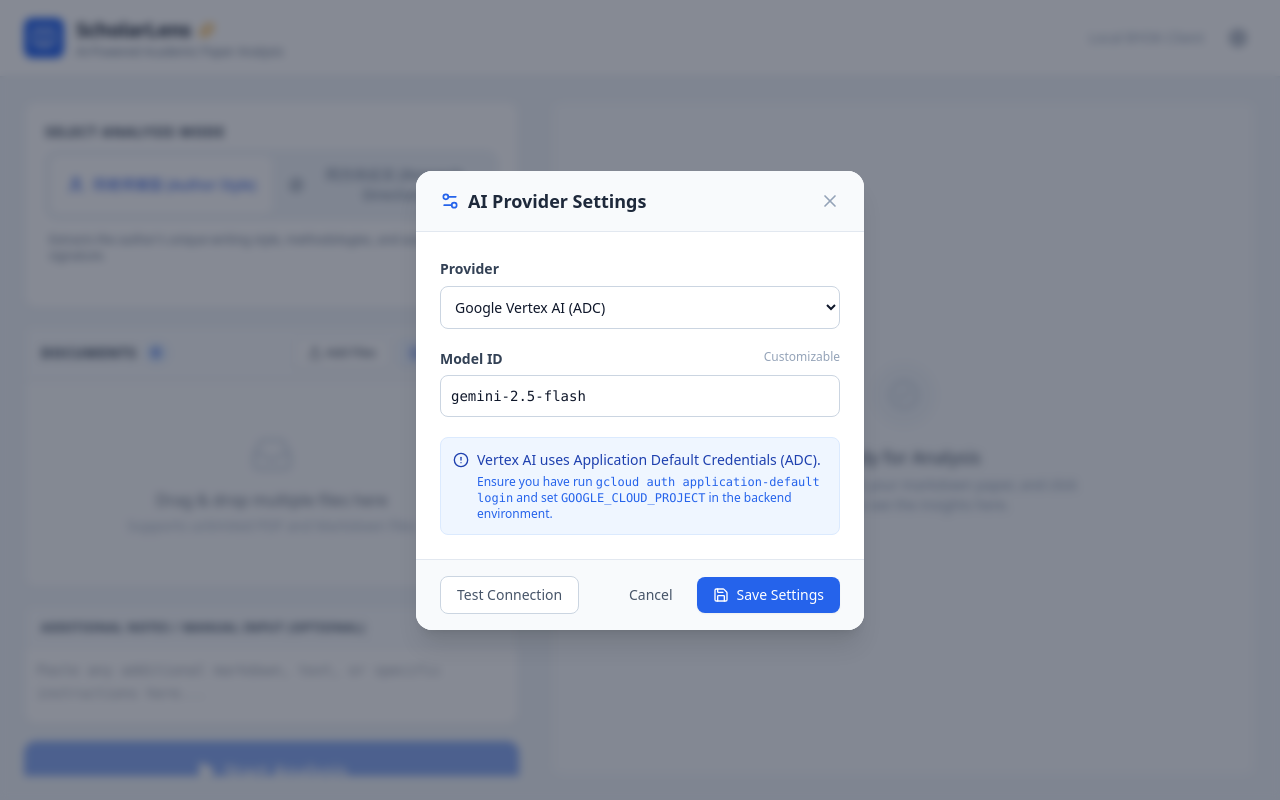
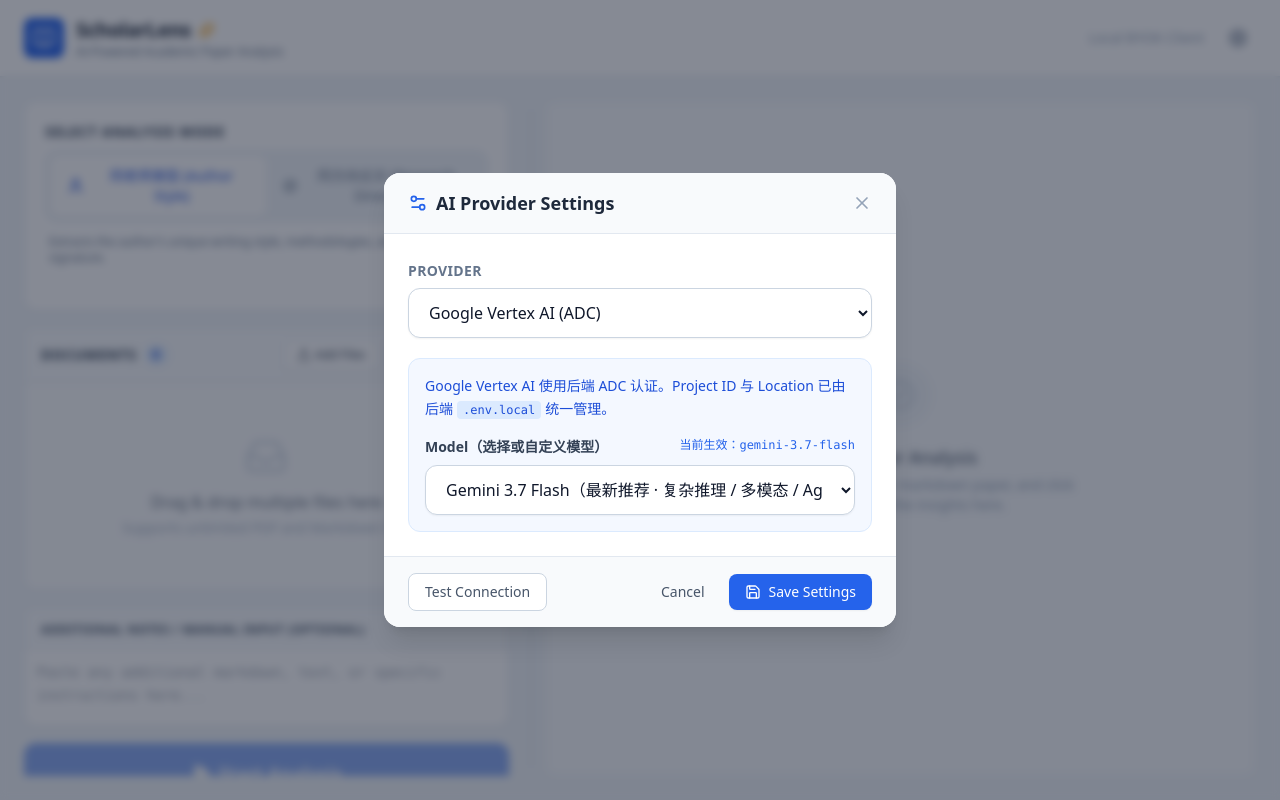
Before and after one commit to Kekeyo/readyscholarlens, a React (Vite) app in the folder frontend/: page / in a window 1280 px wide. Both pictures are taken after a click on the button "AI Provider Settings". Built offline with nearby package versions, Linux system fonts and the light colour scheme.

Commit message:
feat: add resizable layout and improve provider settings

```diff
--- a/frontend/App.tsx
+++ b/frontend/App.tsx
@@ -1,4 +1,4 @@
-import React, { useState, useCallback, useEffect } from 'react';
+import React, { useState, useCallback, useEffect, useRef } from 'react';
 import Header from './components/Header.tsx';
 import ModeSelector from './components/ModeSelector.tsx';
 import DocumentInput from './components/DocumentInput.tsx';
@@ -10,16 +10,24 @@
 
 const DEFAULT_SETTINGS: ProviderSettings = {
   provider: AIProvider.VERTEX,
-  model: 'gemini-2.5-flash',
+  model: 'gemini-3.7-flash',
   apiKey: '',
   baseUrl: ''
 };
+
+const DEFAULT_LEFT_PANE_PERCENT = 40;
+const MIN_LEFT_PANE_PERCENT = 28;
+const MAX_LEFT_PANE_PERCENT = 62;
 
 const App: React.FC = () => {
   const [mode, setMode] = useState<AnalysisMode>(AnalysisMode.AUTHOR);
   const [files, setFiles] = useState<PaperFile[]>([]);
   const [manualText, setManualText] = useState<string>('');
   const [isSettingsOpen, setIsSettingsOpen] = useState(false);
+  const [leftPanePercent, setLeftPanePercent] = useState(DEFAULT_LEFT_PANE_PERCENT);
+  const [isResizing, setIsResizing] = useState(false);
+  const columnsRef = useRef<HTMLDivElement>(null);
+  const resizeFrameRef = useRef<number | null>(null);
 
   const [settings, setSettings] = useState<ProviderSettings>(DEFAULT_SETTINGS);
 
@@ -91,6 +99,56 @@
 
   const isReadyToAnalyze = files.length > 0 || manualText.trim().length > 0;
 
+  const updatePaneWidth = useCallback((clientX: number) => {
+    if (resizeFrameRef.current !== null) {
+      cancelAnimationFrame(resizeFrameRef.current);
+    }
+
+    resizeFrameRef.current = requestAnimationFrame(() => {
+      const columns = columnsRef.current;
+      if (!columns) return;
+
+      const bounds = columns.getBoundingClientRect();
+      const nextPercent = ((clientX - bounds.left) / bounds.width) * 100;
+      setLeftPanePercent(Math.min(MAX_LEFT_PANE_PERCENT, Math.max(MIN_LEFT_PANE_PERCENT, nextPercent)));
+      resizeFrameRef.current = null;
+    });
+  }, []);
+
+  const handleResizeStart = useCallback((event: React.PointerEvent<HTMLDivElement>) => {
+    event.preventDefault();
+    event.currentTarget.setPointerCapture(event.pointerId);
+    setIsResizing(true);
+    updatePaneWidth(event.clientX);
+  }, [updatePaneWidth]);
+
+  const handleResizeMove = useCallback((event: React.PointerEvent<HTMLDivElement>) => {
+    if (!isResizing) return;
+    updatePaneWidth(event.clientX);
+  }, [isResizing, updatePaneWidth]);
+
+  const handleResizeEnd = useCallback((event: React.PointerEvent<HTMLDivElement>) => {
+    if (event.currentTarget.hasPointerCapture(event.pointerId)) {
+      event.currentTarget.releasePointerCapture(event.pointerId);
+    }
+    setIsResizing(false);
+  }, []);
+
+  const handleResizeKeyDown = useCallback((event: React.KeyboardEvent<HTMLDivElement>) => {
+    if (event.key !== 'ArrowLeft' && event.key !== 'ArrowRight' && event.key !== 'Home') return;
+    event.preventDefault();
+
+    setLeftPanePercent(current => {
+      if (event.key === 'Home') return DEFAULT_LEFT_PANE_PERCENT;
+      const delta = event.key === 'ArrowLeft' ? -2 : 2;
+      return Math.min(MAX_LEFT_PANE_PERCENT, Math.max(MIN_LEFT_PANE_PERCENT, current + delta));
+    });
+  }, []);
+
+  useEffect(() => () => {
+    if (resizeFrameRef.current !== null) cancelAnimationFrame(resizeFrameRef.current);
+  }, []);
+
   return (
     <div className="flex flex-col h-full bg-slate-100 print:bg-white print:h-auto">
       <div className="print:hidden shrink-0">
@@ -99,10 +157,14 @@
 
       {/* 核心修复：使用 md 断点，确保在笔记本屏幕上保持左右分栏。添加 min-h-0 防止 flex 子元素溢出 */}
       <main className="flex-1 overflow-y-auto md:overflow-hidden p-4 md:p-6 print:p-0 print:overflow-visible print:h-auto min-h-0">
-        <div className="max-w-7xl mx-auto h-auto md:h-full flex flex-col md:flex-row gap-6 print:block print:h-auto">
+        <div
+          ref={columnsRef}
+          className={`max-w-[1800px] w-full mx-auto h-auto md:h-full flex flex-col md:flex-row print:block print:h-auto ${isResizing ? 'select-none' : ''}`}
+          style={{ '--left-pane-width': `${leftPanePercent}%` } as React.CSSProperties}
+        >
 
           {/* Left Column: Input & Controls (独立滚动) */}
-          <div className="w-full md:w-5/12 flex flex-col gap-4 md:h-full md:overflow-y-auto pr-2 pb-2 print:hidden min-h-0">
+          <div className="w-full md:basis-[var(--left-pane-width)] md:flex-none flex flex-col gap-4 md:h-full md:overflow-y-auto md:pr-2 pb-2 print:hidden min-h-0 will-change-[flex-basis] [scrollbar-width:none] [&::-webkit-scrollbar]:hidden">
             <div className="bg-white p-5 rounded-xl border border-slate-200 shadow-sm shrink-0">
               <ModeSelector
                 currentMode={mode}
@@ -137,8 +199,32 @@
             </button>
           </div>
 
+          {/* Desktop resize handle. Its wide hit area keeps dragging easy while the visible rule stays subtle. */}
+          <div
+            role="separator"
+            aria-label="Resize input and results panels"
+            aria-orientation="vertical"
+            aria-valuemin={MIN_LEFT_PANE_PERCENT}
+            aria-valuemax={MAX_LEFT_PANE_PERCENT}
+            aria-valuenow={Math.round(leftPanePercent)}
+            tabIndex={0}
+            title="Drag to resize · Double-click to reset"
+            onPointerDown={handleResizeStart}
+            onPointerMove={handleResizeMove}
+            onPointerUp={handleResizeEnd}
+            onPointerCancel={handleResizeEnd}
+            onDoubleClick={() => setLeftPanePercent(DEFAULT_LEFT_PANE_PERCENT)}
+            onKeyDown={handleResizeKeyDown}
+            className={`hidden md:flex w-7 shrink-0 self-stretch cursor-col-resize touch-none items-center justify-center group outline-none relative ${isResizing ? 'cursor-col-resize' : ''}`}
+          >
+            <div className={`absolute inset-y-2 left-1/2 w-px -translate-x-1/2 transition-colors duration-150 ${isResizing ? 'bg-primary-400' : 'bg-slate-300 group-hover:bg-primary-300'}`} />
+            <div className={`relative z-10 flex h-16 w-3 items-center justify-center rounded-full border bg-white shadow-sm transition-[height,width,border-color,background-color,box-shadow] duration-150 group-hover:h-20 group-focus-visible:ring-4 group-focus-visible:ring-primary-100 ${isResizing ? 'h-24 w-4 border-primary-500 bg-primary-50 shadow-md' : 'border-slate-300 group-hover:border-primary-400'}`}>
+              <div className={`h-8 w-1 rounded-full transition-colors ${isResizing ? 'bg-primary-500' : 'bg-slate-400 group-hover:bg-primary-500'}`} />
+            </div>
+          </div>
+
           {/* Right Column: Results (独立滚动) */}
-          <div className="w-full md:w-7/12 flex flex-col min-h-[500px] md:min-h-0 md:h-full overflow-hidden print:w-full print:block print:h-auto print:min-h-0">
+          <div className="w-full md:flex-1 flex flex-col min-h-[500px] md:min-h-0 md:h-full overflow-hidden print:w-full print:block print:h-auto print:min-h-0 min-w-0">
             <ResultDisplay
               isAnalyzing={analysisState.isAnalyzing}
               result={analysisState.result}
--- a/frontend/components/SettingsModal.tsx
+++ b/frontend/components/SettingsModal.tsx
@@ -11,7 +11,7 @@
 }
 
 const DEFAULT_MODELS: Record<AIProvider, string> = {
-  [AIProvider.VERTEX]: 'gemini-2.5-flash',
+  [AIProvider.VERTEX]: 'gemini-3.7-flash',
   [AIProvider.GEMINI]: 'gemini-2.5-flash',
   [AIProvider.OPENAI]: 'gpt-4o',
   [AIProvider.DEEPSEEK]: 'deepseek-chat',
@@ -19,6 +19,19 @@
   [AIProvider.ANTHROPIC]: 'claude-3-5-sonnet-20241022',
   [AIProvider.CUSTOM]: 'gpt-3.5-turbo'
 };
+
+const VERTEX_MODELS = [
+  { value: 'gemini-3.7-flash', label: 'Gemini 3.7 Flash（最新推荐 · 复杂推理 / 多模态 / Agent）' },
+  { value: 'gemini-3.6-flash', label: 'Gemini 3.6 Flash（稳定高速）' },
+  { value: 'gemini-3.5-flash', label: 'Gemini 3.5 Flash（质量 / 成本均衡）' },
+  { value: 'gemini-3.1-pro-preview', label: 'Gemini 3.1 Pro Preview（高阶复杂推理）' },
+  { value: 'gemini-3.5-flash-lite', label: 'Gemini 3.5 Flash-Lite（低成本快速）' },
+  { value: 'gemini-3.1-flash-lite', label: 'Gemini 3.1 Flash-Lite（轻量兼容）' },
+  { value: 'gemini-2.5-pro', label: 'Gemini 2.5 Pro（旧版高质量兼容）' },
+  { value: 'gemini-2.5-flash', label: 'Gemini 2.5 Flash（旧项目兼容）' },
+] as const;
+
+const CUSTOM_MODEL_VALUE = '__custom__';
 
 const DEFAULT_URLS: Record<AIProvider, string> = {
   [AIProvider.VERTEX]: '',
@@ -78,10 +91,12 @@
 
   const needsApiKey = localSettings.provider !== AIProvider.VERTEX;
   const needsBaseUrl = [AIProvider.OPENAI, AIProvider.DEEPSEEK, AIProvider.OPENROUTER, AIProvider.CUSTOM].includes(localSettings.provider);
+  const isVertex = localSettings.provider === AIProvider.VERTEX;
+  const isKnownVertexModel = VERTEX_MODELS.some(model => model.value === localSettings.model);
 
   return (
     <div className="fixed inset-0 bg-slate-900/50 backdrop-blur-sm z-50 flex items-center justify-center p-4">
-      <div className="bg-white rounded-2xl shadow-xl w-full max-w-md overflow-hidden flex flex-col max-h-[90vh]">
+      <div className="bg-white rounded-2xl shadow-xl w-full max-w-lg overflow-hidden flex flex-col max-h-[90vh]">
 
         <div className="px-6 py-4 border-b border-slate-200 flex items-center justify-between bg-slate-50">
           <h2 className="text-lg font-bold text-slate-800 flex items-center gap-2">
@@ -97,11 +112,11 @@
 
           {/* Provider Selection */}
           <div className="space-y-1.5">
-            <label className="text-sm font-semibold text-slate-700">Provider</label>
+            <label className="text-sm font-bold text-slate-500 uppercase tracking-wide">Provider</label>
             <select
               value={localSettings.provider}
               onChange={handleProviderChange}
-              className="w-full p-2.5 bg-white border border-slate-300 rounded-lg text-sm focus:ring-2 focus:ring-primary-500 focus:border-primary-500 outline-none"
+              className="w-full px-4 py-3 bg-white border border-slate-300 rounded-xl text-base shadow-sm focus:ring-2 focus:ring-primary-500 focus:border-primary-500 outline-none"
             >
               <option value={AIProvider.VERTEX}>Google Vertex AI (ADC)</option>
               <option value={AIProvider.GEMINI}>Google Gemini API</option>
@@ -113,7 +128,51 @@
             </select>
           </div>
 
-          {/* Model Selection */}
+          {isVertex ? (
+            <div className="p-4 bg-blue-50/70 border border-blue-100 rounded-xl space-y-4">
+              <p className="text-sm leading-relaxed text-blue-700">
+                Google Vertex AI 使用后端 ADC 认证。Project ID 与 Location 已由后端
+                <code className="mx-1 px-1.5 py-0.5 rounded bg-blue-100 font-mono text-xs">.env.local</code>
+                统一管理。
+              </p>
+
+              <div className="space-y-2">
+                <label className="text-sm font-semibold text-slate-700 flex flex-wrap justify-between gap-2">
+                  <span>Model（选择或自定义模型）</span>
+                  <span className="text-xs font-normal text-primary-600">
+                    当前生效：<code className="font-mono">{localSettings.model || '未设置'}</code>
+                  </span>
+                </label>
+                <select
+                  value={isKnownVertexModel ? localSettings.model : CUSTOM_MODEL_VALUE}
+                  onChange={(event) => {
+                    if (event.target.value === CUSTOM_MODEL_VALUE) {
+                      if (isKnownVertexModel) setLocalSettings({ ...localSettings, model: '' });
+                      return;
+                    }
+                    setLocalSettings({ ...localSettings, model: event.target.value });
+                  }}
+                  className="w-full px-4 py-3 bg-white border border-slate-300 rounded-xl text-base shadow-sm focus:ring-2 focus:ring-primary-500 focus:border-primary-500 outline-none"
+                >
+                  {VERTEX_MODELS.map(model => (
+                    <option key={model.value} value={model.value}>{model.label}</option>
+                  ))}
+                  <option value={CUSTOM_MODEL_VALUE}>自定义模型 ID（手动输入）…</option>
+                </select>
+
+                {!isKnownVertexModel && (
+                  <input
+                    type="text"
+                    value={localSettings.model}
+                    onChange={(event) => setLocalSettings({ ...localSettings, model: event.target.value })}
+                    placeholder="输入 Vertex AI 模型 ID"
+                    autoFocus
+                    className="w-full px-4 py-3 bg-white border border-slate-300 rounded-xl text-sm font-mono shadow-sm focus:ring-2 focus:ring-primary-500 focus:border-primary-500 outline-none"
+                  />
+                )}
+              </div>
+            </div>
+          ) : (
             <div className="space-y-1.5">
               <label className="text-sm font-semibold text-slate-700 flex justify-between">
                 Model ID
@@ -123,10 +182,11 @@
                 type="text"
                 value={localSettings.model}
                 onChange={(e) => setLocalSettings({...localSettings, model: e.target.value})}
-              placeholder="e.g., gemini-2.5-flash"
+                placeholder="Enter a model ID"
                 className="w-full p-2.5 bg-white border border-slate-300 rounded-lg text-sm focus:ring-2 focus:ring-primary-500 focus:border-primary-500 outline-none font-mono"
               />
             </div>
+          )}
 
           {/* Base URL */}
           {needsBaseUrl && (
@@ -175,17 +235,7 @@
                 Keys are stored locally in your browser and sent securely to the local backend.
               </p>
             </div>
-          ) : (
-            <div className="p-3 bg-blue-50 border border-blue-100 rounded-lg">
-              <p className="text-sm text-blue-800 font-medium flex items-start gap-2">
-                <AlertCircle size={16} className="shrink-0 mt-0.5" />
-                Vertex AI uses Application Default Credentials (ADC).
-              </p>
-              <p className="text-xs text-blue-600 mt-1 ml-6">
-                Ensure you have run <code>gcloud auth application-default login</code> and set <code>GOOGLE_CLOUD_PROJECT</code> in the backend environment.
-              </p>
-            </div>
-          )}
+          ) : null}
 
           {/* Test Connection Result */}
           {testStatus !== 'idle' && (
```
Lines whose indentation alone changed are shown as unchanged.
